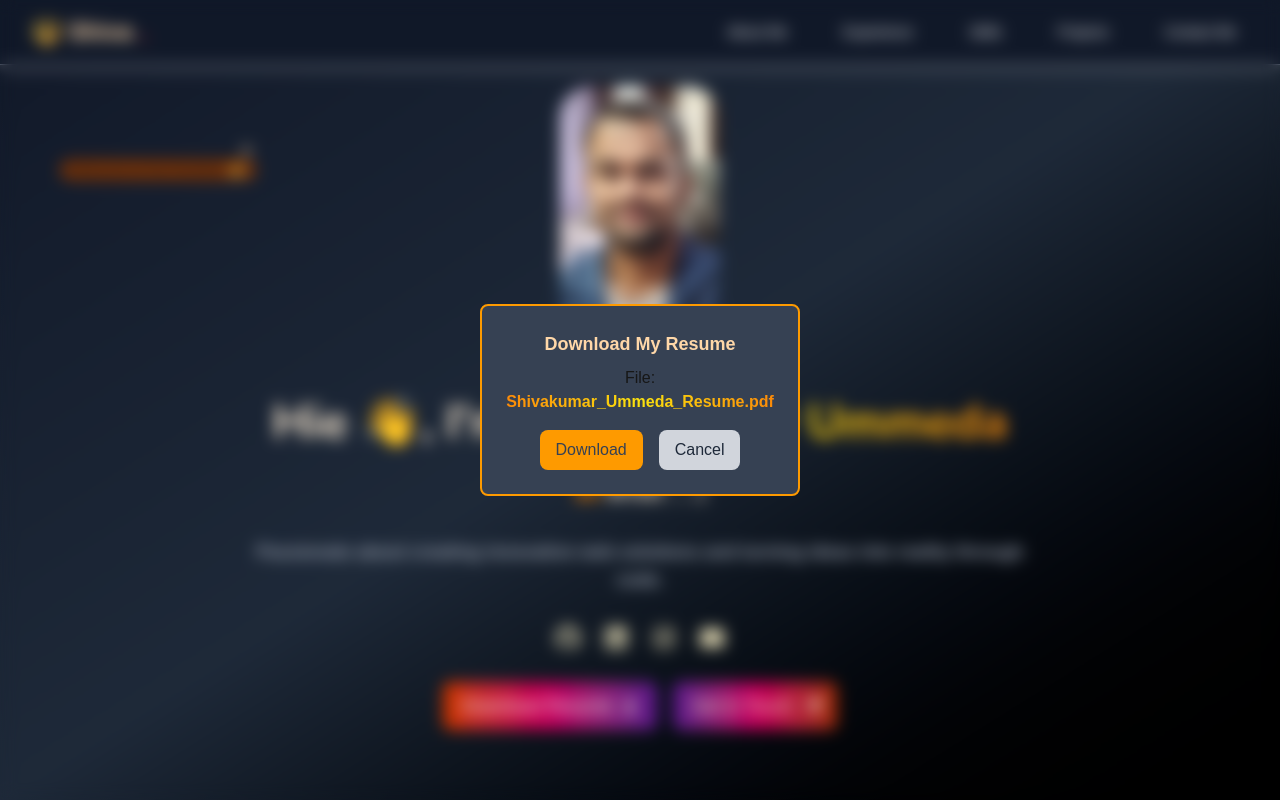
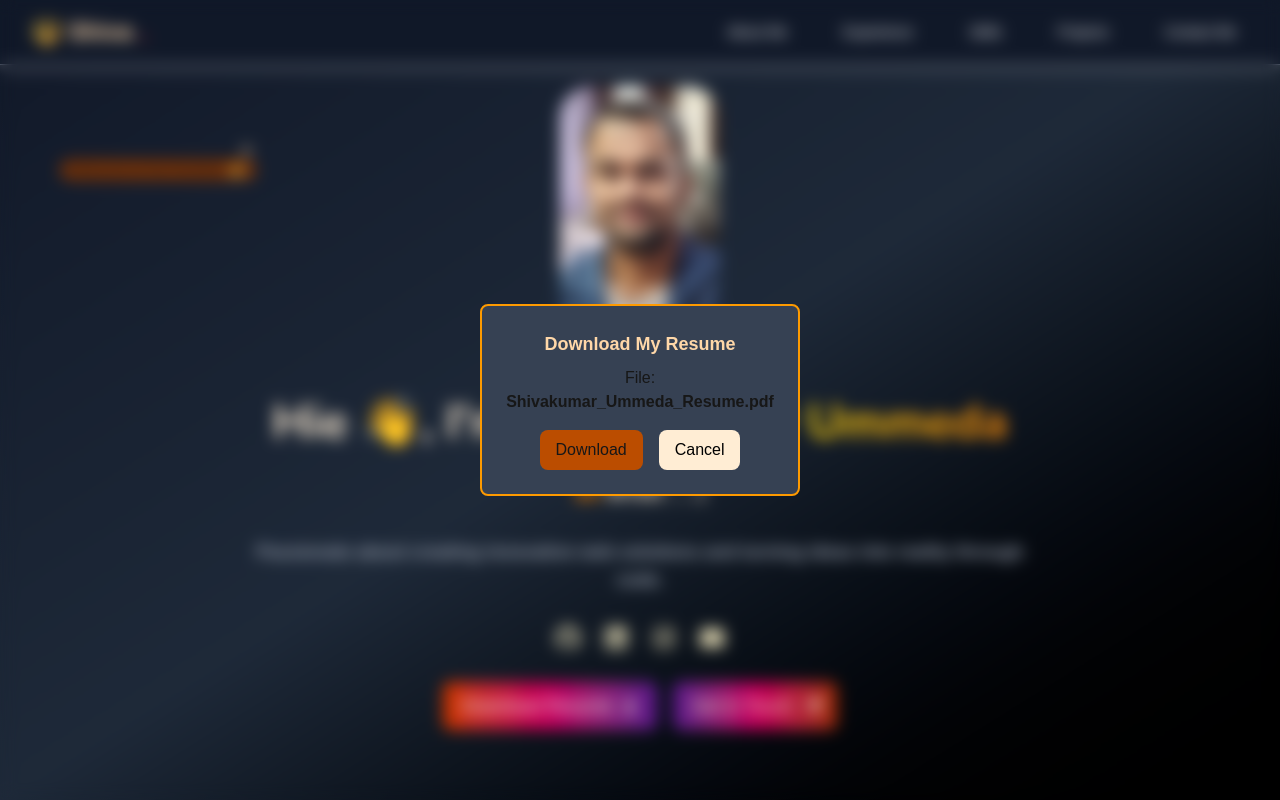
Before and after one commit to ShivakumarU/shivakumar, a Next.js app: page / in a window 1280 px wide. Both pictures are taken after a click on the button "Download Resume". Shown: the top 800 px of the page. Built offline with nearby package versions, Linux system fonts and the light colour scheme; a web font is replaced by a local one.

Commit message:
download modal button

```diff
--- a/app/components/ResumeModal.jsx
+++ b/app/components/ResumeModal.jsx
@@ -29,17 +29,17 @@ export default function ResumeModal() {
         <div className="fixed inset-0 flex items-center justify-center bg-transparent backdrop-blur-sm z-50">
           <div className="bg-gray-700 border-2 border-amber-500 rounded-lg p-6 w-80 text-center">
             <h2 className="text-lg font-bold mb-2 text-orange-200">Download My Resume</h2>
-            <p className="mb-4 ">File: <strong className="gradient-flex">{fileName}</strong></p>
+            <p className="mb-4 ">File: <strong className="md:gradient-flex">{fileName}</strong></p>
             <div className="flex justify-center gap-4">
               <button
                 onClick={triggerDownload}
-                className="bg-amber-500 text-gray-700 px-4 py-2 rounded-lg hover:bg-amber-600 transition-colors duration-200"
+                className="bg-amber-700 px-4 py-2 rounded-lg hover:bg-amber-600 transition-colors duration-200"
               >
                 Download
               </button>
               <button
                 onClick={() => setShowModal(false)}
-                className="bg-gray-300 text-gray-800 px-4 py-2 rounded-lg hover:bg-gray-400 transition-colors duration-200"
+                className="bg-orange-100 text-black px-4 py-2 rounded-lg hover:bg-orange-200 transition-colors duration-200"
               >
                 Cancel
               </button>
```
